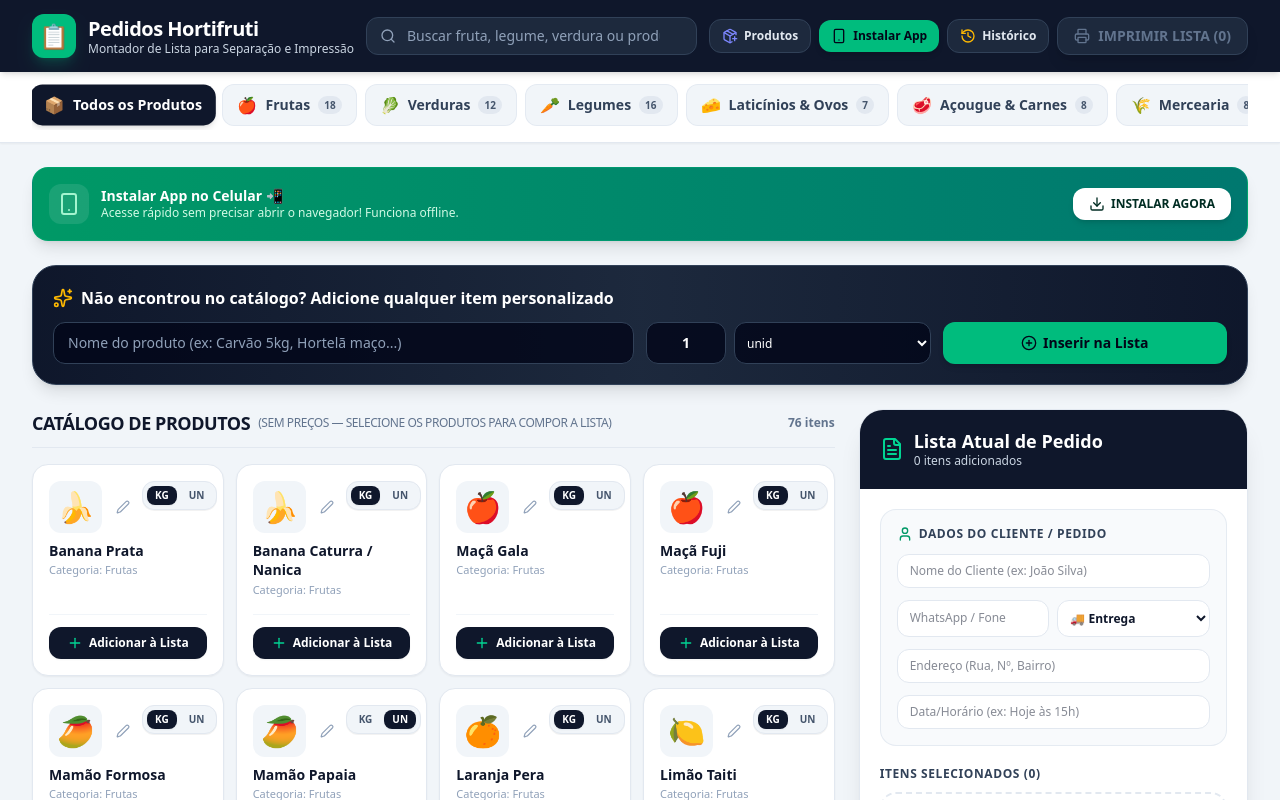
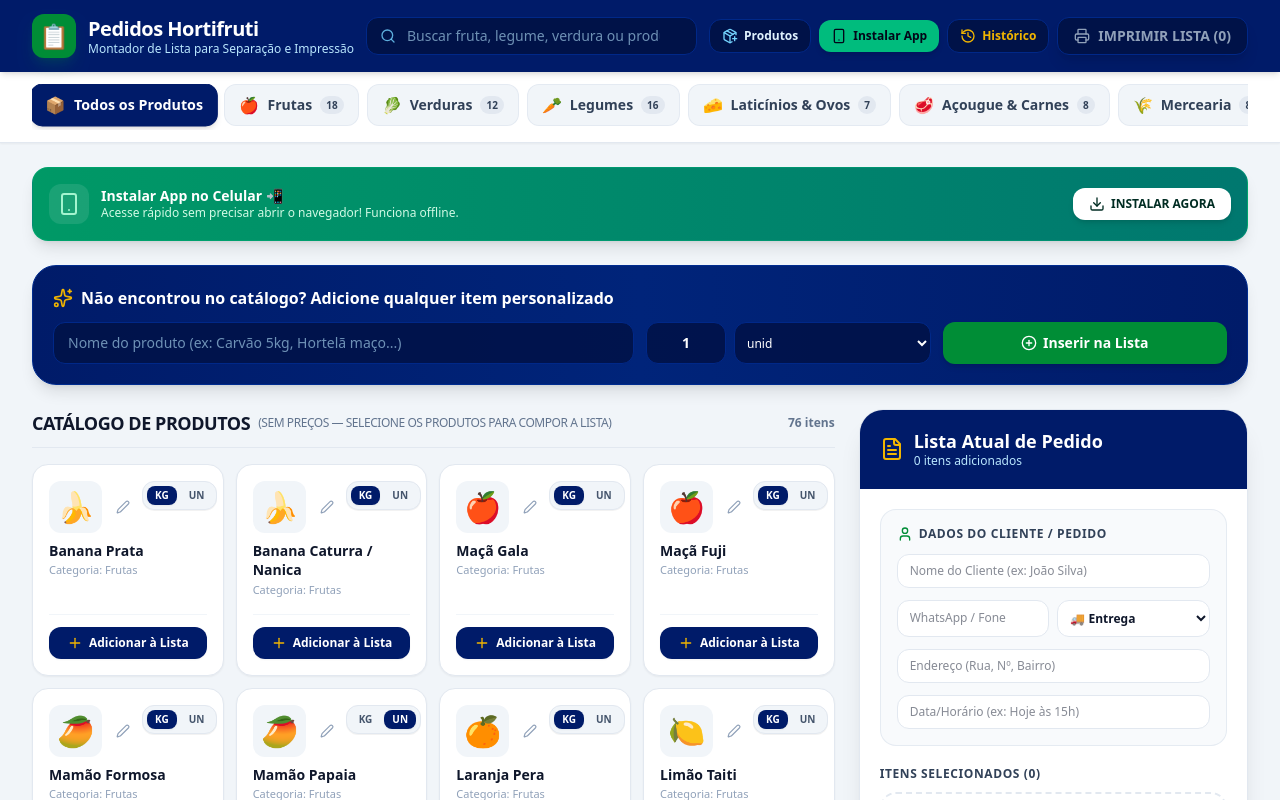
Before and after one commit to sigmarwermuth-cmyk/Lista-de-Pedidos, a React (Vite) app: page / in a window 1280 px wide. Shown: the top 800 px of the page. Built offline with nearby package versions, Linux system fonts and the light colour scheme.

Commit message:
style: refactor UI brand identity
Update color scheme to a new dark blue and green palette,
adjusting brand colors in CSS, components, and headers for
visual consistency.

```diff
--- a/index.html
+++ b/index.html
@@ -5,7 +5,7 @@
     <meta name="viewport" content="width=device-width, initial-scale=1.0, maximum-scale=1.0, user-scalable=no" />
     <title>Pedidos Hortifruti</title>
     <meta name="description" content="Sistema para montagem e separação de listas de pedidos de Hortifruti." />
-    <meta name="theme-color" content="#0f172a" />
+    <meta name="theme-color" content="#001b69" />
     <meta name="mobile-web-app-capable" content="yes" />
     <meta name="apple-mobile-web-app-capable" content="yes" />
     <meta name="apple-mobile-web-app-status-bar-style" content="black-translucent" />
--- a/src/components/CategoryNav.tsx
+++ b/src/components/CategoryNav.tsx
@@ -44,7 +44,7 @@ export const CategoryNav: React.FC<CategoryNavProps> = ({
                 onClick={() => onSelectCategory(cat.id)}
                 className={`whitespace-nowrap px-3.5 py-2 rounded-xl text-xs sm:text-sm font-semibold transition-all flex items-center gap-2 shrink-0 ${
                   isSelected
-                    ? 'bg-slate-900 text-white shadow-md scale-102'
+                    ? 'bg-[#001b69] text-white shadow-md scale-102 border border-[#001b69]'
                     : 'bg-slate-100 hover:bg-slate-200 text-slate-700 border border-slate-200/80'
                 }`}
               >
@@ -52,10 +52,10 @@ export const CategoryNav: React.FC<CategoryNavProps> = ({
                 <span>{cat.label}</span>
                 {count > 0 && cat.id !== 'todos' && (
                   <span
-                    className={`px-1.5 py-0.5 text-[10px] font-bold rounded-full ${
+                    className={`px-1.5 py-0.5 text-[10px] font-extrabold rounded-full ${
                       isSelected
-                        ? 'bg-slate-700 text-emerald-300'
-                        : 'bg-slate-200 text-slate-600'
+                        ? 'bg-[#f1b500] text-slate-950'
+                        : 'bg-slate-200 text-slate-700'
                     }`}
                   >
                     {count}
--- a/src/components/CustomItemForm.tsx
+++ b/src/components/CustomItemForm.tsx
@@ -33,9 +33,9 @@ export const CustomItemForm: React.FC<CustomItemFormProps> = ({ onAddCustomItem
   };
 
   return (
-    <div className="bg-gradient-to-r from-slate-900 via-slate-800 to-slate-900 text-white rounded-3xl p-5 shadow-lg border border-slate-700">
+    <div className="bg-gradient-to-r from-[#001b69] via-[#00247a] to-[#001b69] text-white rounded-3xl p-5 shadow-lg border border-[#002c8f]">
       <div className="flex items-center gap-2 mb-3">
-        <Sparkles className="w-5 h-5 text-amber-400" />
+        <Sparkles className="w-5 h-5 text-[#f1b500]" />
         <h3 className="font-bold text-sm sm:text-base text-white">
           Não encontrou no catálogo? Adicione qualquer item personalizado
         </h3>
@@ -49,7 +49,7 @@ export const CustomItemForm: React.FC<CustomItemFormProps> = ({ onAddCustomItem
             value={name}
             onChange={(e) => setName(e.target.value)}
             placeholder="Nome do produto (ex: Carvão 5kg, Hortelã maço...)"
-            className="w-full px-3.5 py-2.5 bg-slate-950/80 border border-slate-700 focus:border-emerald-400 rounded-xl text-xs sm:text-sm text-white placeholder-slate-400 focus:outline-none"
+            className="w-full px-3.5 py-2.5 bg-[#001248]/90 border border-[#002888] focus:border-[#008d36] rounded-xl text-xs sm:text-sm text-white placeholder-sky-200/60 focus:outline-none"
           />
         </div>
 
@@ -59,13 +59,13 @@ export const CustomItemForm: React.FC<CustomItemFormProps> = ({ onAddCustomItem
             value={quantity}
             onChange={(e) => setQuantity(e.target.value)}
             placeholder="Qtd (ex: 2)"
-            className="w-20 px-3 py-2.5 bg-slate-950/80 border border-slate-700 focus:border-emerald-400 rounded-xl text-xs sm:text-sm text-white text-center focus:outline-none font-bold"
+            className="w-20 px-3 py-2.5 bg-[#001248]/90 border border-[#002888] focus:border-[#008d36] rounded-xl text-xs sm:text-sm text-white text-center focus:outline-none font-bold"
           />
 
           <select
             value={unit}
             onChange={(e) => setUnit(e.target.value)}
-            className="flex-1 px-2 py-2.5 bg-slate-950/80 border border-slate-700 focus:border-emerald-400 rounded-xl text-xs text-white focus:outline-none font-medium"
+            className="flex-1 px-2 py-2.5 bg-[#001248]/90 border border-[#002888] focus:border-[#008d36] rounded-xl text-xs text-white focus:outline-none font-medium"
           >
             <option value="unid">unid</option>
             <option value="kg">kg</option>
@@ -80,7 +80,7 @@ export const CustomItemForm: React.FC<CustomItemFormProps> = ({ onAddCustomItem
         <div>
           <button
             type="submit"
-            className="w-full h-full py-2.5 px-4 bg-emerald-500 hover:bg-emerald-400 text-slate-950 font-black text-xs sm:text-sm rounded-xl transition shadow-md flex items-center justify-center gap-1.5 active:scale-98"
+            className="w-full h-full py-2.5 px-4 bg-[#008d36] hover:bg-[#00732d] text-white font-black text-xs sm:text-sm rounded-xl transition shadow-md flex items-center justify-center gap-1.5 active:scale-98"
           >
             <PlusCircle className="w-4 h-4" />
             <span>Inserir na Lista</span>
--- a/src/components/Header.tsx
+++ b/src/components/Header.tsx
@@ -25,20 +25,20 @@ export const Header: React.FC<HeaderProps> = ({
   onClearList,
 }) => {
   return (
-    <header className="sticky top-0 z-30 bg-slate-900 text-white shadow-md print:hidden">
+    <header className="sticky top-0 z-30 bg-[#001b69] text-white shadow-md print:hidden">
       <div className="max-w-7xl mx-auto px-4 sm:px-6 lg:px-8 py-3.5">
         <div className="flex flex-col md:flex-row md:items-center md:justify-between gap-3">
           {/* Logo & Company Title */}
           <div className="flex items-center justify-between gap-3">
             <div className="flex items-center gap-3">
-              <div className="w-10 h-10 sm:w-11 sm:h-11 rounded-xl bg-emerald-500 text-slate-950 font-black text-2xl flex items-center justify-center shadow-lg shadow-emerald-500/20">
+              <div className="w-10 h-10 sm:w-11 sm:h-11 rounded-xl bg-[#008d36] text-white font-black text-2xl flex items-center justify-center shadow-lg shadow-[#008d36]/20">
                 📋
               </div>
               <div>
                 <h1 className="font-extrabold text-lg sm:text-xl leading-tight text-white tracking-tight">
-                  {appSettings.companyName || 'Lista de Pedidos'}
+                  {appSettings.companyName || 'Pedidos Hortifruti'}
                 </h1>
-                <p className="text-xs text-slate-300 font-medium">
+                <p className="text-xs text-sky-200 font-medium">
                   {appSettings.headerSubtitle || 'Montagem de Pedido de Produtos e Hortifruti'}
                 </p>
               </div>
@@ -48,7 +48,7 @@ export const Header: React.FC<HeaderProps> = ({
             <div className="flex md:hidden items-center gap-1.5">
               <button
                 onClick={onOpenHistory}
-                className="bg-slate-800 text-amber-400 font-bold px-2.5 py-2 rounded-xl text-xs flex items-center gap-1 border border-slate-700 active:scale-95"
+                className="bg-[#001248] text-[#f1b500] font-bold px-2.5 py-2 rounded-xl text-xs flex items-center gap-1 border border-[#002888] active:scale-95"
                 title="Histórico de Pedidos"
               >
                 <History className="w-4 h-4" />
@@ -57,7 +57,7 @@ export const Header: React.FC<HeaderProps> = ({
 
               <button
                 onClick={onOpenProductManager}
-                className="bg-slate-800 text-indigo-400 font-bold p-2 rounded-xl text-xs flex items-center justify-center border border-slate-700 active:scale-95"
+                className="bg-[#001248] text-sky-300 font-bold p-2 rounded-xl text-xs flex items-center justify-center border border-[#002888] active:scale-95"
                 title="Cadastrar e Editar Produtos"
               >
                 <PackagePlus className="w-4 h-4" />
@@ -67,7 +67,7 @@ export const Header: React.FC<HeaderProps> = ({
 
               <button
                 onClick={onOpenPrint}
-                className="relative bg-emerald-500 text-slate-950 font-extrabold px-3 py-2 rounded-xl text-xs flex items-center gap-1 shadow-md active:scale-95"
+                className="relative bg-[#008d36] hover:bg-[#00732d] text-white font-extrabold px-3 py-2 rounded-xl text-xs flex items-center gap-1 shadow-md active:scale-95"
               >
                 <Printer className="w-4 h-4" />
                 <span>Imprimir ({listCount})</span>
@@ -77,18 +77,18 @@ export const Header: React.FC<HeaderProps> = ({
 
           {/* Search Bar */}
           <div className="relative flex-1 max-w-md">
-            <Search className="w-4 h-4 text-slate-400 absolute left-3.5 top-1/2 -translate-y-1/2 pointer-events-none" />
+            <Search className="w-4 h-4 text-sky-300/80 absolute left-3.5 top-1/2 -translate-y-1/2 pointer-events-none" />
             <input
               type="text"
               value={searchTerm}
               onChange={(e) => setSearchTerm(e.target.value)}
               placeholder="Buscar fruta, legume, verdura ou produto..."
-              className="w-full pl-10 pr-9 py-2 bg-slate-800 text-white placeholder-slate-400 border border-slate-700 focus:border-emerald-400 rounded-xl text-xs sm:text-sm focus:outline-none focus:ring-1 focus:ring-emerald-400"
+              className="w-full pl-10 pr-9 py-2 bg-[#001248] text-white placeholder-sky-200/60 border border-[#002888] focus:border-[#008d36] rounded-xl text-xs sm:text-sm focus:outline-none focus:ring-1 focus:ring-[#008d36]"
             />
             {searchTerm && (
               <button
                 onClick={() => setSearchTerm('')}
-                className="absolute right-3 top-1/2 -translate-y-1/2 text-slate-400 hover:text-white"
+                className="absolute right-3 top-1/2 -translate-y-1/2 text-sky-300 hover:text-white"
               >
                 <X className="w-4 h-4" />
               </button>
@@ -99,10 +99,10 @@ export const Header: React.FC<HeaderProps> = ({
           <div className="hidden md:flex items-center gap-2">
             <button
               onClick={onOpenProductManager}
-              className="px-3 py-2 text-xs font-semibold text-slate-200 hover:text-white bg-slate-800 hover:bg-slate-700 rounded-xl border border-slate-700 transition flex items-center gap-1.5"
+              className="px-3 py-2 text-xs font-semibold text-sky-100 hover:text-white bg-[#001248] hover:bg-[#00185e] rounded-xl border border-[#002888] transition flex items-center gap-1.5"
               title="Cadastrar, editar ou remover produtos do catálogo"
             >
-              <PackagePlus className="w-4 h-4 text-indigo-400" />
+              <PackagePlus className="w-4 h-4 text-sky-300" />
               <span>Produtos</span>
             </button>
 
@@ -111,7 +111,7 @@ export const Header: React.FC<HeaderProps> = ({
             {listCount > 0 && (
               <button
                 onClick={onClearList}
-                className="px-3 py-2 text-xs font-semibold text-slate-300 hover:text-white bg-slate-800 hover:bg-slate-700 rounded-xl border border-slate-700 transition"
+                className="px-3 py-2 text-xs font-semibold text-slate-200 hover:text-white bg-[#001248] hover:bg-[#00185e] rounded-xl border border-[#002888] transition"
                 title="Limpar todos os itens da lista atual"
               >
                 Nova Lista
@@ -120,9 +120,9 @@ export const Header: React.FC<HeaderProps> = ({
 
             <button
               onClick={onOpenHistory}
-              className="px-3 py-2 text-xs font-semibold text-slate-200 hover:text-white bg-slate-800 hover:bg-slate-700 rounded-xl border border-slate-700 transition flex items-center gap-1.5"
+              className="px-3 py-2 text-xs font-semibold text-[#f1b500] hover:text-amber-200 bg-[#001248] hover:bg-[#00185e] rounded-xl border border-[#002888] transition flex items-center gap-1.5"
             >
-              <History className="w-4 h-4 text-amber-400" />
+              <History className="w-4 h-4 text-[#f1b500]" />
               <span>Histórico</span>
             </button>
 
@@ -131,8 +131,8 @@ export const Header: React.FC<HeaderProps> = ({
               disabled={listCount === 0}
               className={`px-4 py-2 rounded-xl text-xs sm:text-sm font-black transition flex items-center gap-2 shadow-lg ${
                 listCount > 0
-                  ? 'bg-emerald-500 hover:bg-emerald-400 text-slate-950 active:scale-95'
-                  : 'bg-slate-800 text-slate-500 cursor-not-allowed border border-slate-700'
+                  ? 'bg-[#008d36] hover:bg-[#00732d] text-white active:scale-95'
+                  : 'bg-[#001248] text-slate-400 cursor-not-allowed border border-[#002888]'
               }`}
             >
               <Printer className="w-4 h-4" />
--- a/src/components/OrderListSidebar.tsx
+++ b/src/components/OrderListSidebar.tsx
@@ -37,12 +37,12 @@ export const OrderListSidebar: React.FC<OrderListSidebarProps> = ({
   return (
     <div className="bg-white rounded-3xl border border-slate-200 shadow-xl overflow-hidden flex flex-col justify-between print:hidden">
       {/* Header */}
-      <div className="p-4 sm:p-5 bg-slate-900 text-white flex items-center justify-between">
+      <div className="p-4 sm:p-5 bg-[#001b69] text-white flex items-center justify-between">
         <div className="flex items-center gap-2.5">
-          <FileText className="w-6 h-6 text-emerald-400" />
+          <FileText className="w-6 h-6 text-[#f1b500]" />
           <div>
             <h2 className="font-bold text-lg leading-tight">Lista Atual de Pedido</h2>
-            <p className="text-xs text-slate-300 font-medium">
+            <p className="text-xs text-sky-200 font-medium">
               {items.length} {items.length === 1 ? 'item adicionado' : 'itens adicionados'}
             </p>
           </div>
@@ -51,7 +51,7 @@ export const OrderListSidebar: React.FC<OrderListSidebarProps> = ({
         {items.length > 0 && (
           <button
             onClick={onClearList}
-            className="text-xs text-slate-400 hover:text-red-400 font-medium underline px-2 py-1"
+            className="text-xs text-sky-200 hover:text-red-300 font-medium underline px-2 py-1"
           >
             Limpar
           </button>
@@ -63,7 +63,7 @@ export const OrderListSidebar: React.FC<OrderListSidebarProps> = ({
         {/* Customer Details Form */}
         <div className="space-y-3 bg-slate-50 p-4 rounded-2xl border border-slate-200/80">
           <h3 className="text-xs font-bold uppercase tracking-wider text-slate-700 flex items-center gap-1.5">
-            <User className="w-4 h-4 text-emerald-600" />
+            <User className="w-4 h-4 text-[#008d36]" />
             Dados do Cliente / Pedido
           </h3>
 
@@ -73,7 +73,7 @@ export const OrderListSidebar: React.FC<OrderListSidebarProps> = ({
               value={customerDetails.name}
               onChange={(e) => setCustomerDetails({ ...customerDetails, name: e.target.value })}
               placeholder="Nome do Cliente (ex: João Silva)"
-              className="w-full px-3 py-2 bg-white border border-slate-200 rounded-xl text-xs font-medium focus:outline-none focus:border-emerald-500"
+              className="w-full px-3 py-2 bg-white border border-slate-200 rounded-xl text-xs font-medium focus:outline-none focus:border-[#008d36]"
             />
           </div>
 
@@ -83,13 +83,13 @@ export const OrderListSidebar: React.FC<OrderListSidebarProps> = ({
               value={customerDetails.phone}
               onChange={(e) => setCustomerDetails({ ...customerDetails, phone: e.target.value })}
               placeholder="WhatsApp / Fone"
-              className="w-full px-3 py-2 bg-white border border-slate-200 rounded-xl text-xs font-medium focus:outline-none focus:border-emerald-500"
+              className="w-full px-3 py-2 bg-white border border-slate-200 rounded-xl text-xs font-medium focus:outline-none focus:border-[#008d36]"
             />
 
             <select
               value={customerDetails.deliveryType}
               onChange={(e) => setCustomerDetails({ ...customerDetails, deliveryType: e.target.value as any })}
-              className="w-full px-2 py-2 bg-white border border-slate-200 rounded-xl text-xs font-semibold focus:outline-none focus:border-emerald-500"
+              className="w-full px-2 py-2 bg-white border border-slate-200 rounded-xl text-xs font-semibold focus:outline-none focus:border-[#008d36]"
             >
               <option value="delivery">🚚 Entrega</option>
               <option value="pickup">🏬 Retirada</option>
@@ -103,7 +103,7 @@ export const OrderListSidebar: React.FC<OrderListSidebarProps> = ({
                 value={customerDetails.address}
                 onChange={(e) => setCustomerDetails({ ...customerDetails, address: e.target.value })}
                 placeholder="Endereço (Rua, Nº, Bairro)"
-                className="w-full px-3 py-2 bg-white border border-slate-200 rounded-xl text-xs font-medium focus:outline-none focus:border-emerald-500"
+                className="w-full px-3 py-2 bg-white border border-slate-200 rounded-xl text-xs font-medium focus:outline-none focus:border-[#008d36]"
               />
             </div>
           )}
@@ -114,7 +114,7 @@ export const OrderListSidebar: React.FC<OrderListSidebarProps> = ({
               value={customerDetails.deliveryDate}
               onChange={(e) => setCustomerDetails({ ...customerDetails, deliveryDate: e.target.value })}
               placeholder="Data/Horário (ex: Hoje às 15h)"
-              className="w-full px-3 py-2 bg-white border border-slate-200 rounded-xl text-xs font-medium focus:outline-none focus:border-emerald-500"
+              className="w-full px-3 py-2 bg-white border border-slate-200 rounded-xl text-xs font-medium focus:outline-none focus:border-[#008d36]"
             />
           </div>
         </div>
@@ -164,7 +164,7 @@ export const OrderListSidebar: React.FC<OrderListSidebarProps> = ({
                           type="button"
                           onClick={() => onUpdateUnit && onUpdateUnit(item.id, 'kg')}
                           className={`px-1.5 py-0.2 rounded text-[9px] font-extrabold uppercase transition ${
-                            item.unit === 'kg' ? 'bg-slate-900 text-white' : 'text-slate-500 hover:text-slate-900'
+                            item.unit === 'kg' ? 'bg-[#001b69] text-white' : 'text-slate-500 hover:text-slate-900'
                           }`}
                           title="Unidade kg"
                         >
@@ -174,7 +174,7 @@ export const OrderListSidebar: React.FC<OrderListSidebarProps> = ({
                           type="button"
                           onClick={() => onUpdateUnit && onUpdateUnit(item.id, 'unid')}
                           className={`px-1.5 py-0.2 rounded text-[9px] font-extrabold uppercase transition ${
-                            item.unit === 'unid' ? 'bg-slate-900 text-white' : 'text-slate-500 hover:text-slate-900'
+                            item.unit === 'unid' ? 'bg-[#001b69] text-white' : 'text-slate-500 hover:text-slate-900'
                           }`}
                           title="Unidade un"
                         >
@@ -198,12 +198,12 @@ export const OrderListSidebar: React.FC<OrderListSidebarProps> = ({
                     >
                       <Minus className="w-3 h-3" />
                     </button>
-                    <span className="text-xs font-extrabold px-1.5 text-slate-900 min-w-[32px] text-center">
+                    <span className="text-xs font-extrabold px-1.5 text-[#001b69] min-w-[32px] text-center">
                       {formatQuantityStr(item.quantity, item.unit)}
                     </span>
                     <button
                       onClick={() => onUpdateQuantity(item.id, 1)}
-                      className="w-6 h-6 rounded bg-slate-900 text-white hover:bg-slate-800 flex items-center justify-center font-bold text-xs"
+                      className="w-6 h-6 rounded bg-[#001b69] text-white hover:bg-[#00134f] flex items-center justify-center font-bold text-xs"
                     >
                       <Plus className="w-3 h-3" />
                     </button>
@@ -228,7 +228,7 @@ export const OrderListSidebar: React.FC<OrderListSidebarProps> = ({
         <div className="p-4 bg-slate-50 border-t border-slate-200">
           <button
             onClick={onOpenPrintModal}
-            className="w-full py-3.5 px-4 rounded-2xl bg-emerald-600 hover:bg-emerald-700 text-white font-extrabold text-sm shadow-md transition flex items-center justify-center gap-2 active:scale-98"
+            className="w-full py-3.5 px-4 rounded-2xl bg-[#008d36] hover:bg-[#00732d] text-white font-extrabold text-sm shadow-md transition flex items-center justify-center gap-2 active:scale-98"
           >
             <Printer className="w-5 h-5" />
             <span>GERAR PDF / IMPRIMIR FICHA 📄</span>
--- a/src/components/ProductCard.tsx
+++ b/src/components/ProductCard.tsx
@@ -58,7 +58,7 @@ export const ProductCard: React.FC<ProductCardProps> = ({
     <div
       className={`bg-white rounded-2xl border p-4 shadow-xs transition-all flex flex-col justify-between relative group ${
         currentQty > 0
-          ? 'border-emerald-500 ring-2 ring-emerald-500/10 bg-emerald-50/20'
+          ? 'border-[#008d36] ring-2 ring-[#008d36]/20 bg-emerald-50/30'
           : 'border-slate-200 hover:border-slate-300'
       }`}
     >
@@ -73,7 +73,7 @@ export const ProductCard: React.FC<ProductCardProps> = ({
               <button
                 type="button"
                 onClick={() => onEditProduct(product)}
-                className="p-1.5 text-slate-400 hover:text-indigo-600 hover:bg-indigo-50 rounded-lg transition"
+                className="p-1.5 text-slate-400 hover:text-[#001b69] hover:bg-sky-50 rounded-lg transition"
                 title="Editar este produto"
               >
                 <Edit2 className="w-3.5 h-3.5" />
@@ -91,7 +91,7 @@ export const ProductCard: React.FC<ProductCardProps> = ({
                   onClick={() => handleUnitChange(u)}
                   className={`px-2 py-0.5 rounded-lg text-[10px] font-extrabold uppercase transition ${
                     isActive
-                      ? 'bg-slate-900 text-white shadow-xs'
+                      ? 'bg-[#001b69] text-white shadow-xs'
                       : 'text-slate-600 hover:text-slate-900 hover:bg-slate-200/70'
                   }`}
                   title={`Alternar para ${u}`}
@@ -124,9 +124,9 @@ export const ProductCard: React.FC<ProductCardProps> = ({
             <button
               type="button"
               onClick={() => setShowNoteInput(!showNoteInput)}
-              className="text-[11px] font-medium text-emerald-700 hover:underline flex items-center gap-1"
+              className="text-[11px] font-medium text-[#008d36] hover:underline flex items-center gap-1"
             >
-              <MessageSquare className="w-3 h-3 text-emerald-600" />
+              <MessageSquare className="w-3 h-3 text-[#008d36]" />
               <span>{listItem?.note ? `Obs: "${listItem.note}"` : '+ Adicionar observação'}</span>
             </button>
 
@@ -136,7 +136,7 @@ export const ProductCard: React.FC<ProductCardProps> = ({
                 value={listItem?.note || ''}
                 onChange={(e) => onUpdateNote(product, e.target.value)}
                 placeholder="Ex: Bananas maduras..."
-                className="mt-1 w-full text-xs px-2.5 py-1 bg-white border border-emerald-300 rounded-lg focus:outline-none focus:ring-1 focus:ring-emerald-500 text-slate-800"
+                className="mt-1 w-full text-xs px-2.5 py-1 bg-white border border-emerald-300 rounded-lg focus:outline-none focus:ring-1 focus:ring-[#008d36] text-slate-800"
               />
             )}
           </div>
@@ -146,22 +146,22 @@ export const ProductCard: React.FC<ProductCardProps> = ({
       {/* Quantity / Add Controls */}
       <div className="mt-4 pt-3 border-t border-slate-100">
         {currentQty > 0 ? (
-          <div className="flex items-center justify-between bg-emerald-100/60 rounded-xl p-1 border border-emerald-200">
+          <div className="flex items-center justify-between bg-emerald-100/70 rounded-xl p-1 border border-[#008d36]/30">
             <button
               onClick={handleDecrease}
-              className="w-8 h-8 rounded-lg bg-white text-emerald-900 hover:bg-emerald-200 flex items-center justify-center font-bold shadow-xs active:scale-90 transition"
+              className="w-8 h-8 rounded-lg bg-white text-[#001b69] hover:bg-emerald-200 flex items-center justify-center font-bold shadow-xs active:scale-90 transition"
               title="Diminuir"
             >
               <Minus className="w-4 h-4" />
             </button>
 
-            <span className="text-xs font-black text-emerald-950 px-2">
+            <span className="text-xs font-black text-[#001b69] px-2">
               {formatQuantityStr(currentQty, activeUnit)}
             </span>
 
             <button
               onClick={handleIncrease}
-              className="w-8 h-8 rounded-lg bg-emerald-600 text-white hover:bg-emerald-700 flex items-center justify-center font-bold shadow-xs active:scale-90 transition"
+              className="w-8 h-8 rounded-lg bg-[#008d36] text-white hover:bg-[#00732d] flex items-center justify-center font-bold shadow-xs active:scale-90 transition"
               title="Aumentar"
             >
               <Plus className="w-4 h-4" />
@@ -170,9 +170,9 @@ export const ProductCard: React.FC<ProductCardProps> = ({
         ) : (
           <button
             onClick={handleIncrease}
-            className="w-full py-2 px-3 rounded-xl bg-slate-900 hover:bg-slate-800 text-white text-xs font-bold transition flex items-center justify-center gap-1.5 shadow-xs active:scale-98"
+            className="w-full py-2 px-3 rounded-xl bg-[#001b69] hover:bg-[#00134f] text-white text-xs font-bold transition flex items-center justify-center gap-1.5 shadow-xs active:scale-98"
           >
-            <Plus className="w-4 h-4 text-emerald-400" />
+            <Plus className="w-4 h-4 text-[#f1b500]" />
             <span>Adicionar à Lista</span>
           </button>
         )}
--- a/src/index.css
+++ b/src/index.css
@@ -21,7 +21,7 @@
 }
 
 .printable-sheet th {
-  background-color: #0f172a;
+  background-color: #001b69;
   color: #ffffff;
 }
 
@@ -120,7 +120,7 @@
   }
 
   #printable-order-sheet th {
-    background-color: #0f172a !important;
+    background-color: #001b69 !important;
     color: #ffffff !important;
     -webkit-print-color-adjust: exact !important;
     print-color-adjust: exact !important;
```
Also changed, not shown: src/components/HistoryModal.tsx (+5 -5 lines), src/components/PrintOrderModal.tsx (+20 -20 lines), src/components/ProductManagerModal.tsx (+6 -6 lines), src/utils/pdfGenerator.ts (+15 -13 lines).
